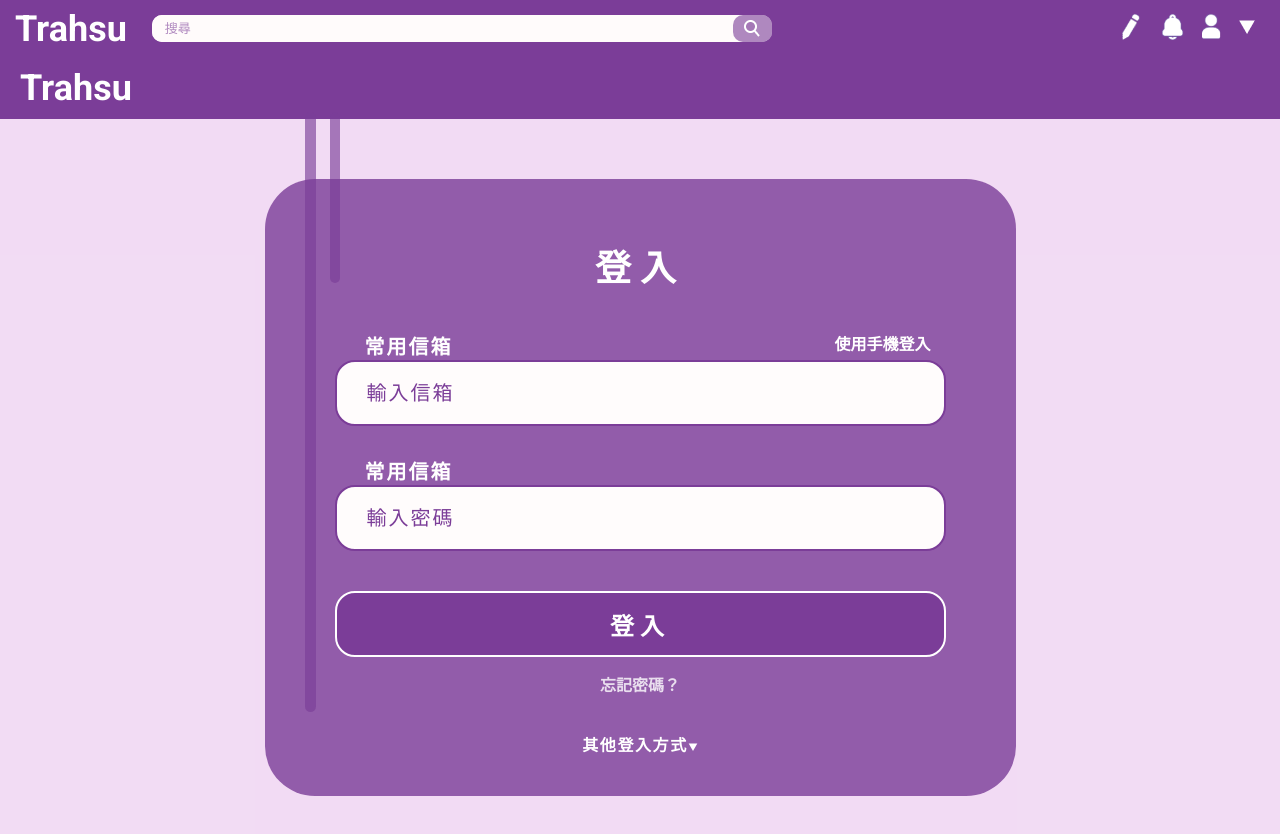
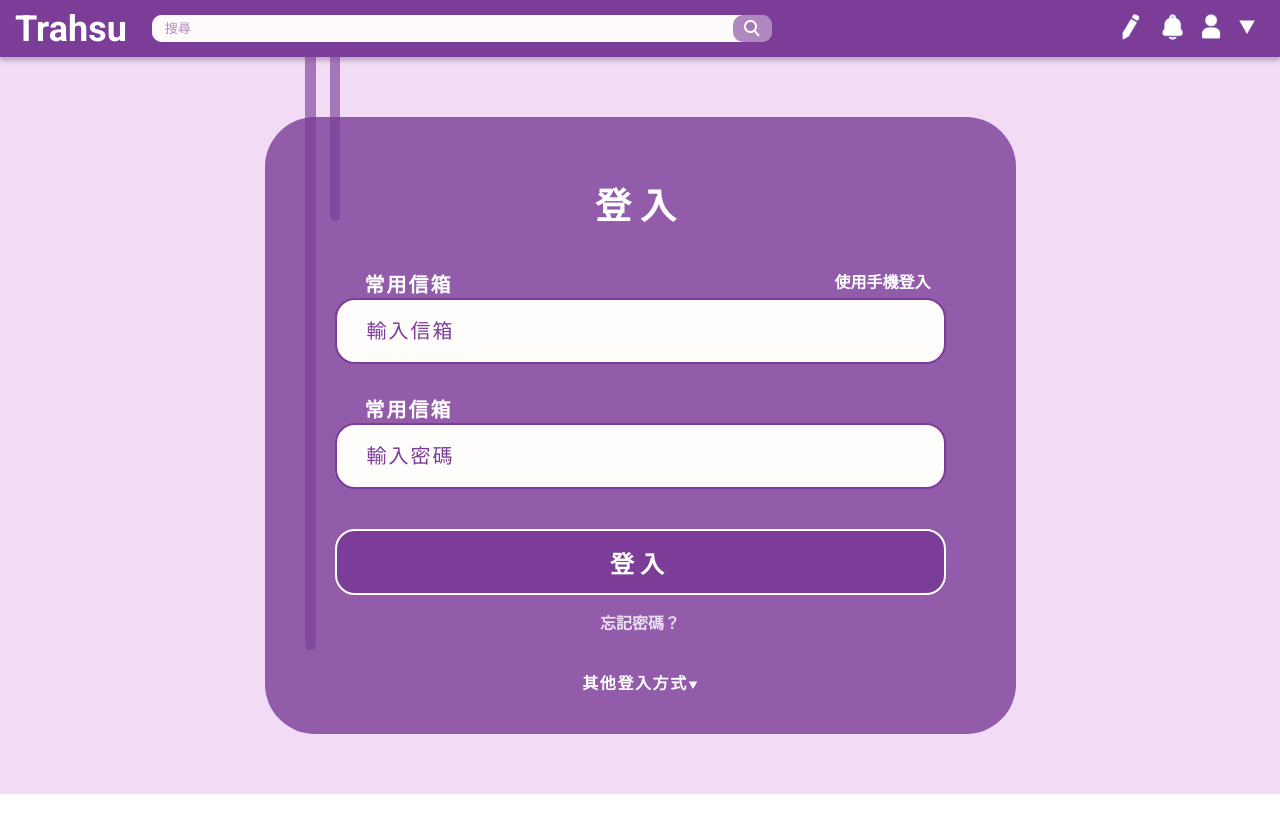
Before and after one commit to alex1151212/ntut-110-1-mid, a React (Create React App) app: page /login in a window 1280 px wide. Shown: the top 834 px of the page. After the commit the page ends 800 px from the top, so only its background shows below. Built offline with nearby package versions, Linux system fonts and the light colour scheme.

Commit message:
chore : delete login page header

```diff
--- a/src/components/login.tsx
+++ b/src/components/login.tsx
@@ -10,9 +10,6 @@ const Login: React.FC<IProps> = () => {
   };
   return (
     <div className="login">
-      <div className="login-title">
-        <div className="login-title-text">Trahsu</div>
-      </div>
       <div className="login-body">
         <div className="login-body-window">
           <StickIcon></StickIcon>
--- a/src/styles/component/login.scss
+++ b/src/styles/component/login.scss
@@ -1,17 +1,4 @@
 .login {
-  .login-title {
-    background: #7b3d98;
-    padding: 10px;
-    justify-content: space-between;
-    .login-title-text {
-      font-family: "Roboto";
-      font-style: normal;
-      font-weight: 700;
-      font-size: 36px;
-      padding-left: 10px;
-      color: #ffffff;
-    }
-  }
   .login-body {
     display: flex;
     background: rgba(189, 78, 199, 0.2);
```
